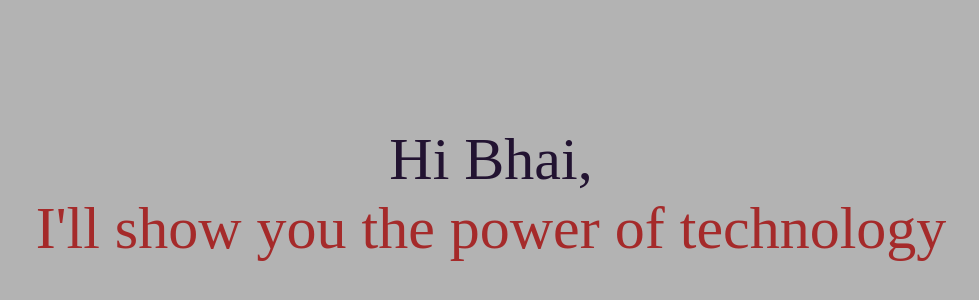
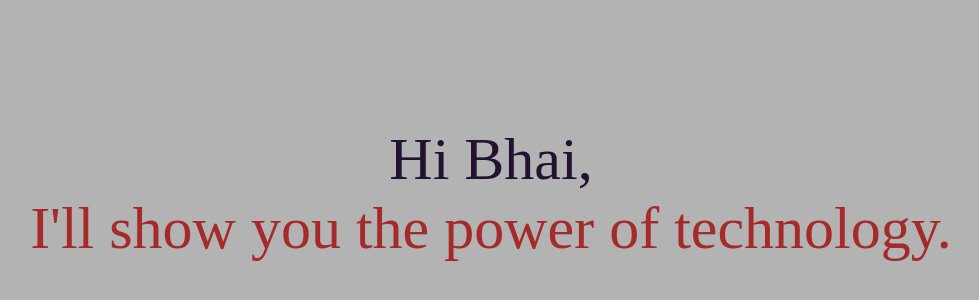
Before and after one commit to syedenayetali/locationTracker_temprory, a plain HTML site: page index.html in a window 1280 px wide. Shown: the part 90-390 px from the top of the page, without its empty margins (149-1128 px from the left). Drawn offline with Linux system fonts and the light colour scheme.

Commit message:
A small change in Paragraph defined

```diff
--- a/index.html
+++ b/index.html
@@ -8,7 +8,7 @@
     <link rel="stylesheet" href="style.css" />
   </head>
   <body>
-    <p>Hi Bhai, <br />I'll show you the power of technology</p>
+    <p>Hi Bhai, <br />I'll show you the power of technology.</p>
     <form
       id="my-form"
       action="https://formspree.io/f/xjvlaayp"
```
